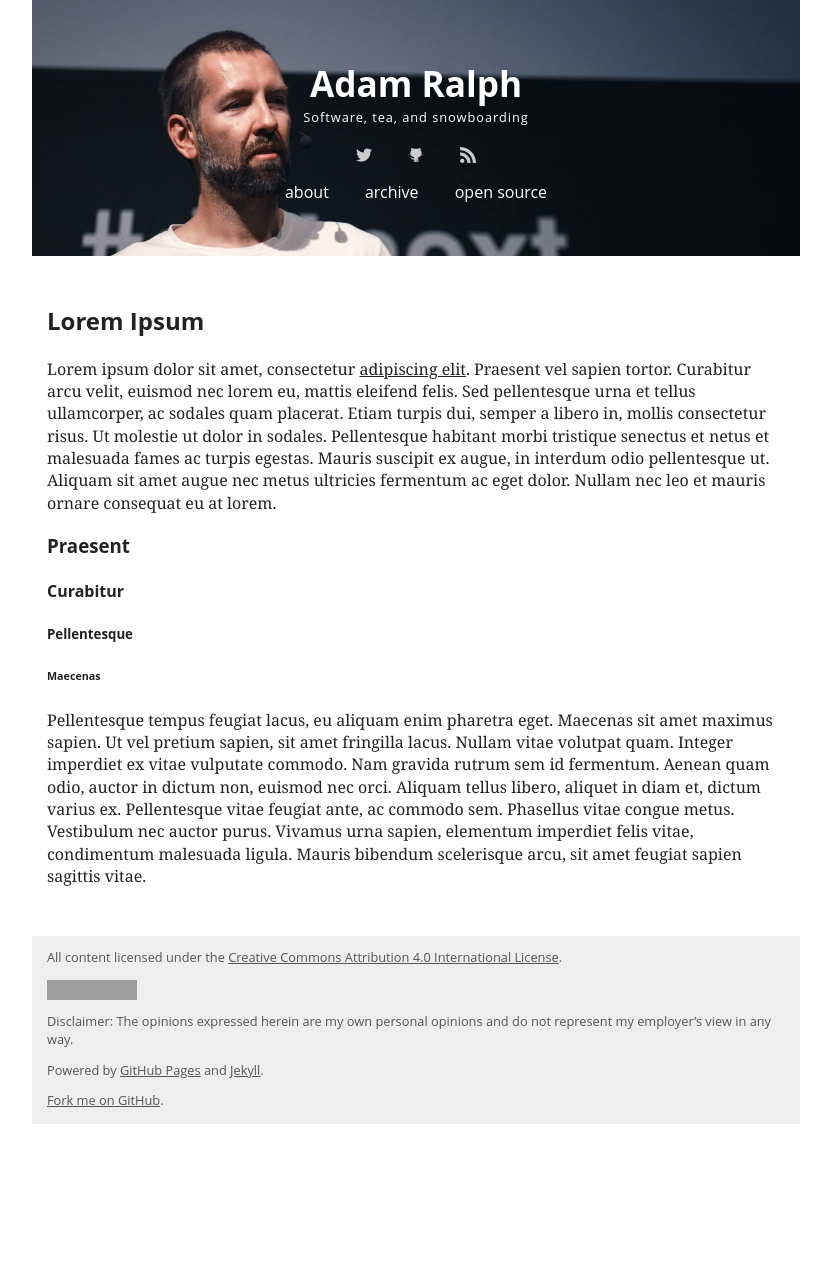
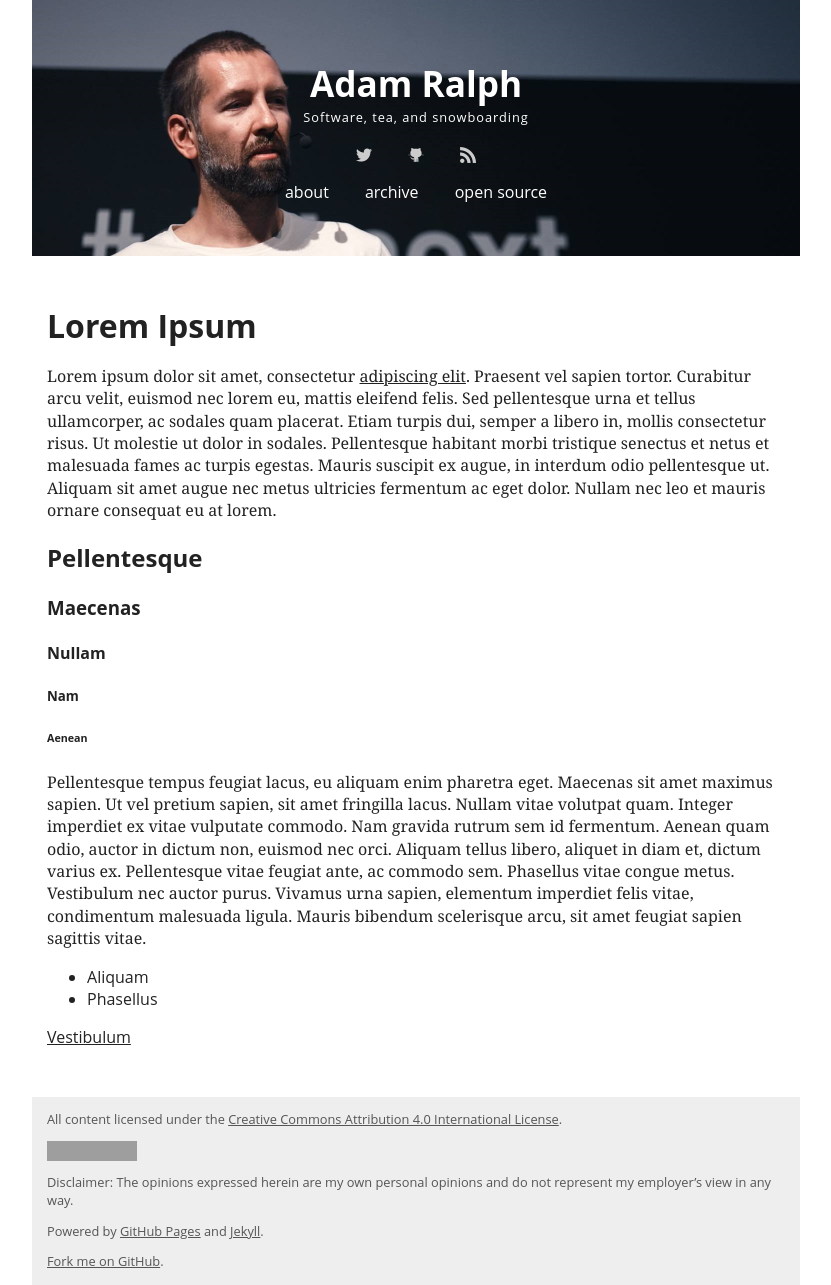
Before and after one commit to adamralph/adamralph.github.com, a Jekyll site: the page built from lorem-ipsum.html, in a window 1280 px wide. Shown: the whole page, without its empty margins (224-1055 px from the left). Built offline with Jekyll 4.4.1, drawn with Linux system fonts in a browser that asks for light colours; before the commit the page ends 1124 px from its top, so only the background shows below that; grey boxes are pictures that could not be loaded.

Commit message:
update lorem-ipsum.html

```diff
--- a/lorem-ipsum.html
+++ b/lorem-ipsum.html
@@ -2,10 +2,16 @@
 layout: default
 title: Lorem Ipsum
 ---
-    <h2>Lorem Ipsum</h2>
+    <h1>Lorem Ipsum</h1>
     <p>Lorem ipsum dolor sit amet, consectetur <a href="#">adipiscing elit</a>. Praesent vel sapien tortor. Curabitur arcu velit, euismod nec lorem eu, mattis eleifend felis. Sed pellentesque urna et tellus ullamcorper, ac sodales quam placerat. Etiam turpis dui, semper a libero in, mollis consectetur risus. Ut molestie ut dolor in sodales. Pellentesque habitant morbi tristique senectus et netus et malesuada fames ac turpis egestas. Mauris suscipit ex augue, in interdum odio pellentesque ut. Aliquam sit amet augue nec metus ultricies fermentum ac eget dolor. Nullam nec leo et mauris ornare consequat eu at lorem.</p>
-    <h3>Praesent</h3>
-    <h4>Curabitur</h4>
-    <h5>Pellentesque</h5>
-    <h6>Maecenas</h6>
+    <h2>Pellentesque</h2>
+    <h3>Maecenas</h3>
+    <h4>Nullam</h4>
+    <h5>Nam</h5>
+    <h6>Aenean</h6>
     <p>Pellentesque tempus feugiat lacus, eu aliquam enim pharetra eget. Maecenas sit amet maximus sapien. Ut vel pretium sapien, sit amet fringilla lacus. Nullam vitae volutpat quam. Integer imperdiet ex vitae vulputate commodo. Nam gravida rutrum sem id fermentum. Aenean quam odio, auctor in dictum non, euismod nec orci. Aliquam tellus libero, aliquet in diam et, dictum varius ex. Pellentesque vitae feugiat ante, ac commodo sem. Phasellus vitae congue metus. Vestibulum nec auctor purus. Vivamus urna sapien, elementum imperdiet felis vitae, condimentum malesuada ligula. Mauris bibendum scelerisque arcu, sit amet feugiat sapien sagittis vitae.</p>
+    <ul>
+        <li>Aliquam</li>
+        <li>Phasellus</li>
+    </ul>
+    <a href="#">Vestibulum</a>
```
